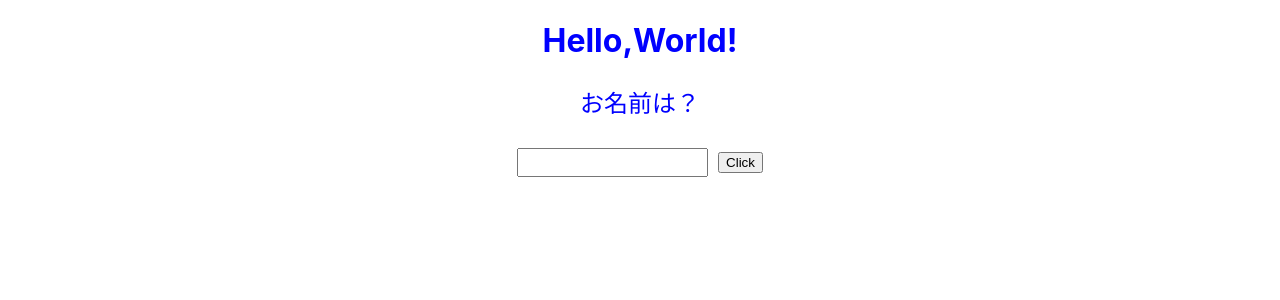
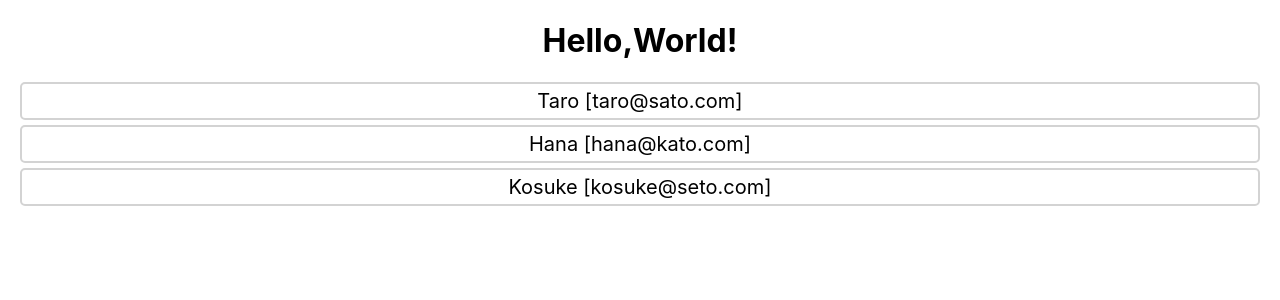
Before and after one commit to Jun-Saito-de/sample_react_app, a React (Create React App) app: page / in a window 1280 px wide. Shown: the top 300 px of the page. Built offline with nearby package versions, Linux system fonts and the light colour scheme.

Commit message:
2-3.map処理1

```diff
--- a/src/App.css
+++ b/src/App.css
@@ -65,3 +65,18 @@ button {
   margin: 5px;
   padding: 5px, 15px;
 }
+
+/* 2-3. リストの表示を設定sるるスタイルクラス */
+ul, ol {
+  list-style-type: none;
+  padding: 0px;
+}
+
+li {
+  text-align: center;
+  font-size: 20px;
+  padding: 5px;
+  margin: 5px 20px;
+  border: solid 2px lightgray;
+  border-radius: 5px;
+}
--- a/src/App.js
+++ b/src/App.js
@@ -1,34 +1,28 @@
+// リスト2-13 初期値が反映されない理由不明
 import './App.css'
-import { useState } from 'react'
+import { useState, useEffect } from 'react'
 
 // App関数
 function App(props) {
-  // フィールドに入力したテキストを管理するためのもの
-  const [input, setInput] = useState("")
-  // 表示するメッセージを管理するためのもの
-  const [message, setMessage] = useState("お名前は？")
-
-  // <input>のonChangeイベント用
-  // doInput フィールドの値が変更されると発生
-  const doInput = (event) => {
-    setInput(event.target.value)
-  }
-  // <button>のonClickイベント用
-  // doClick ボタンをクリックした時に実行する処理
-  const doClick = ()=> {
-    setMessage("こんにちは、" + input + "さん！")
-  }
-
-  // returnされるJSX内でフォームを用意
+  // nameとmailという値をもつオブジェクトの配列を用意。定数data
+  const data = [
+    {name:"Taro", mail:"taro@sato.com"},
+    {name:"Hana", mail:"hana@kato.com"},
+    {name:"Kosuke", mail:"kosuke@seto.com"},
+  ]
   return (
-    <div className="App">
-      <h1 className={props.color}>{props.title}</h1>
-      <p className={`${props.color} clickable`}>{message}</p>
-      <div>
-        {/* イベント（onChange、onClick）に上述の関数を割り当て */}
-        <input type='text' onChange={doInput} />
-        <button onClick={doClick}>Click</button>
-      </div>
+    <div className='App'>
+      <h1>{props.title}</h1>
+      {/* 定数dataの内容をリスト表示。JavaScriptで記述 */}
+      <ul>
+        {/* data.mapでdataの値を繰り返し表示する */}
+        {/* 引数で渡されたitemには配列の各値が代入されている */}
+        {data.map((item,key)=> {
+          return(
+          <li>{item.name} [{item.mail}]</li>
+        )
+        })}
+      </ul>
     </div>
   )
 }
```
